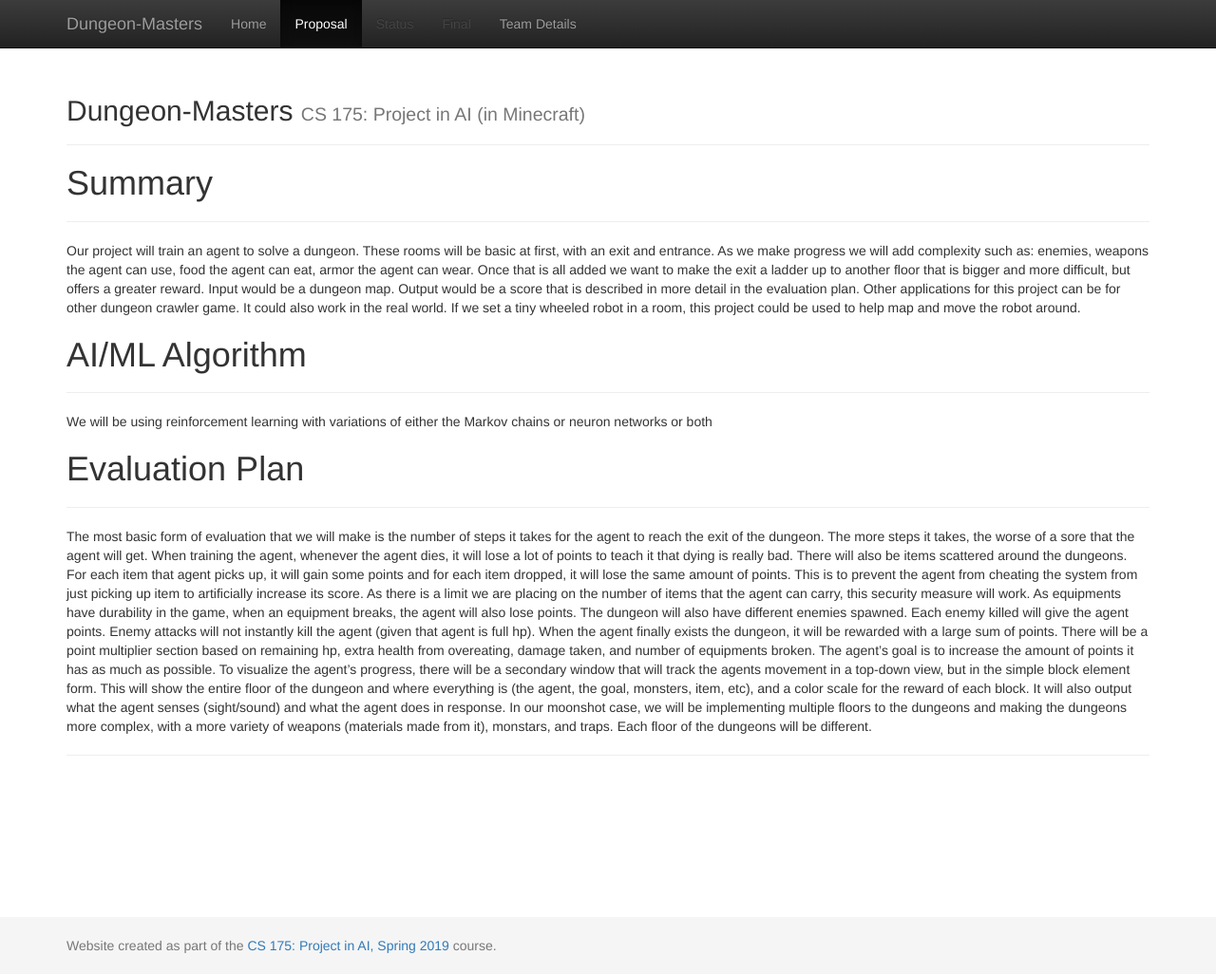
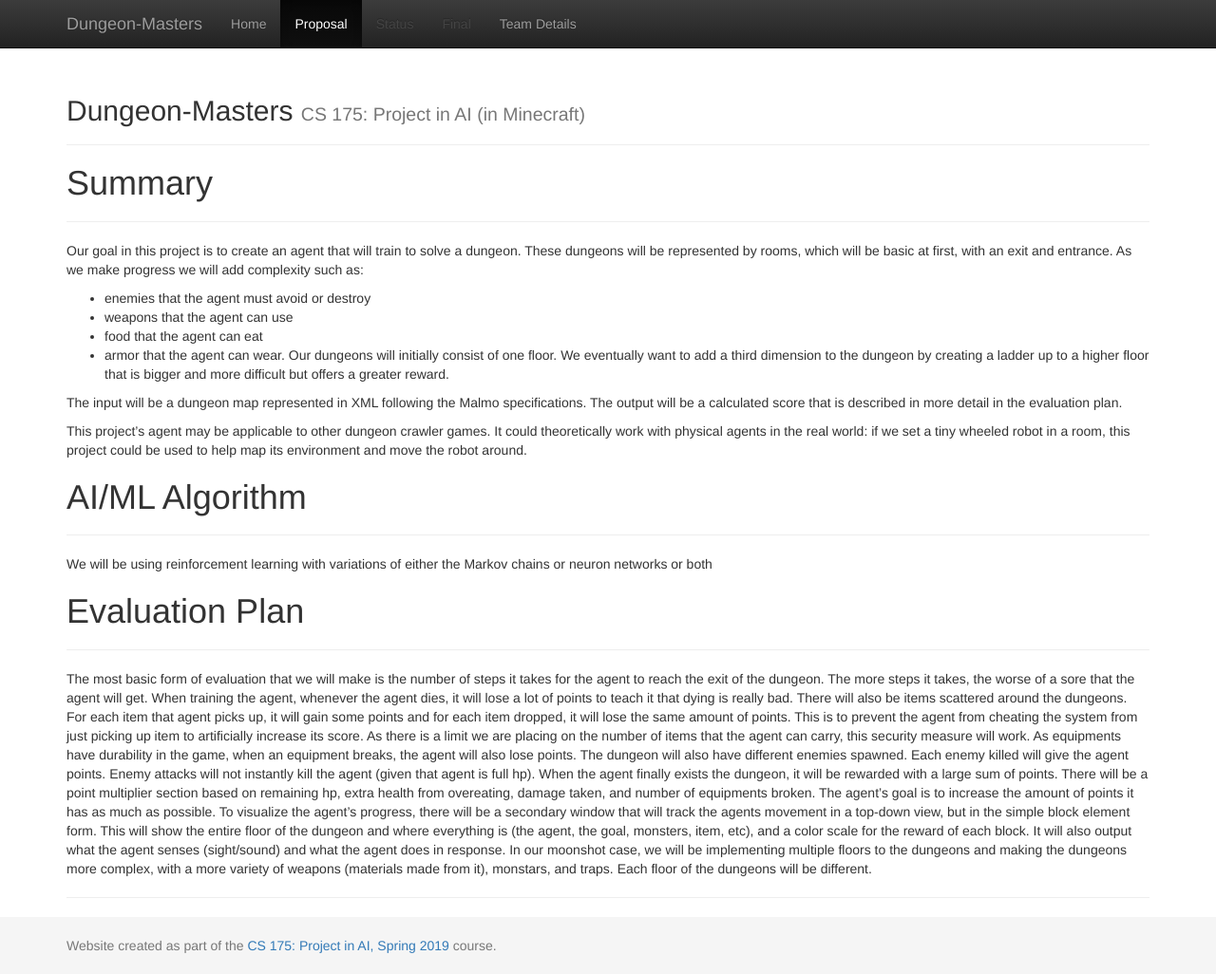
Before and after one commit to dannym08/Dungeon-Masters, a Jekyll site: the page built from docs/proposal.md, in a window 1280 px wide and 1026 px high. Shown: the whole window at 95% size. Built offline with Jekyll 4.4.1, drawn with Linux system fonts in a browser that asks for light colours; our own code applies the rules of GitHub Pages for plain Markdown files.

Commit message:
Summary Updated
Spell-checked and formatted summary

```diff
--- a/docs/proposal.md
+++ b/docs/proposal.md
@@ -1,6 +1,15 @@
 # Summary
 ----------
-Our project will train an agent to solve a dungeon. These rooms will be basic at first, with an exit and entrance. As we make progress we will add complexity such as: enemies, weapons the agent can use, food the agent can eat, armor the agent can wear. Once that is all added we want to make the exit a ladder up to another floor that is bigger and more difficult, but offers a greater reward. Input would be a dungeon map. Output would be a score that is described in more detail in the evaluation plan. Other applications for this project can be for other dungeon crawler game. It could also work in the real world. If we set a tiny wheeled robot in a room, this project could be used to help map and move the robot around.
+Our goal in this project is to create an agent that will train to solve a dungeon. These dungeons will be represented by rooms, which will be basic at first, with an exit and entrance. As we make progress we will add complexity such as:
+- enemies that the agent must avoid or destroy
+- weapons that the agent can use
+- food that the agent can eat
+- armor that the agent can wear.
+Our dungeons will initially consist of one floor. We eventually want to add a third dimension to the dungeon by creating a ladder up to a higher floor that is bigger and more difficult but offers a greater reward.
+
+The input will be a dungeon map represented in XML following the Malmo specifications. The output will be a calculated score that is described in more detail in the evaluation plan.
+
+This project’s agent may be applicable to other dungeon crawler games. It could theoretically work with physical agents in the real world: if we set a tiny wheeled robot in a room, this project could be used to help map its environment and move the robot around.
 
 # AI/ML Algorithm
 -----------------
```
